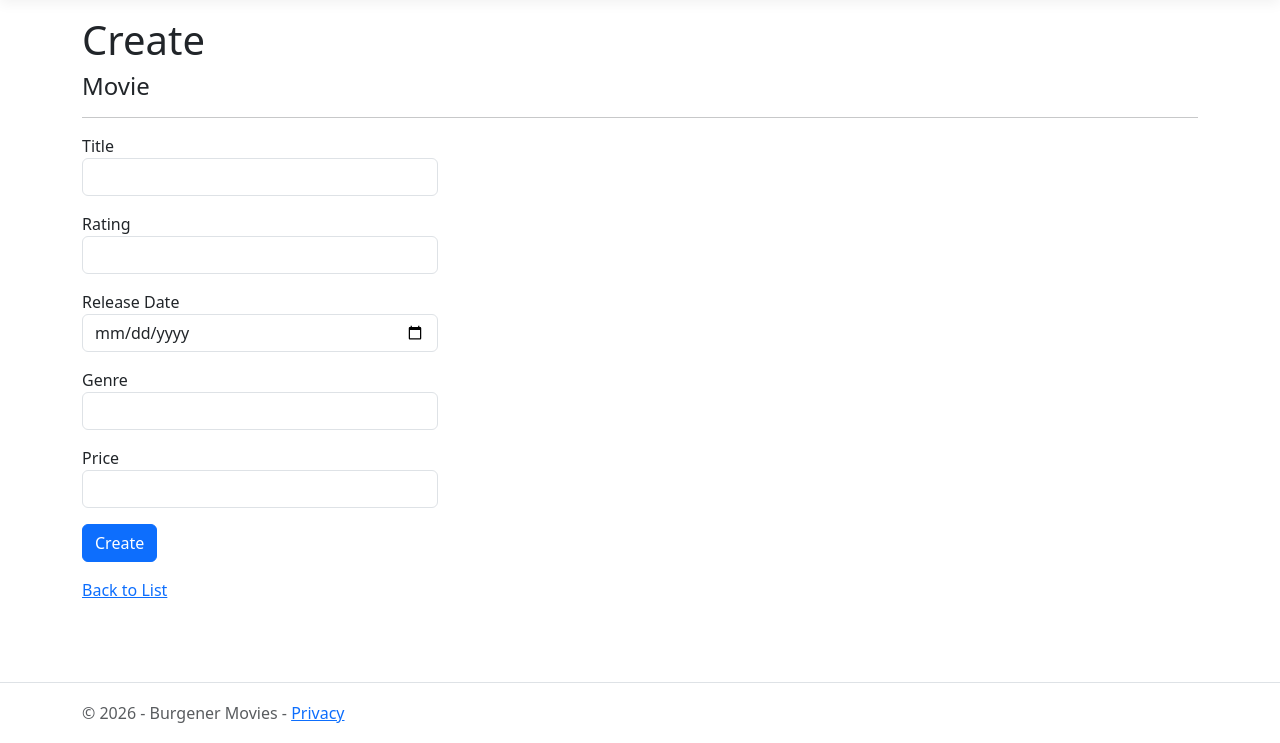
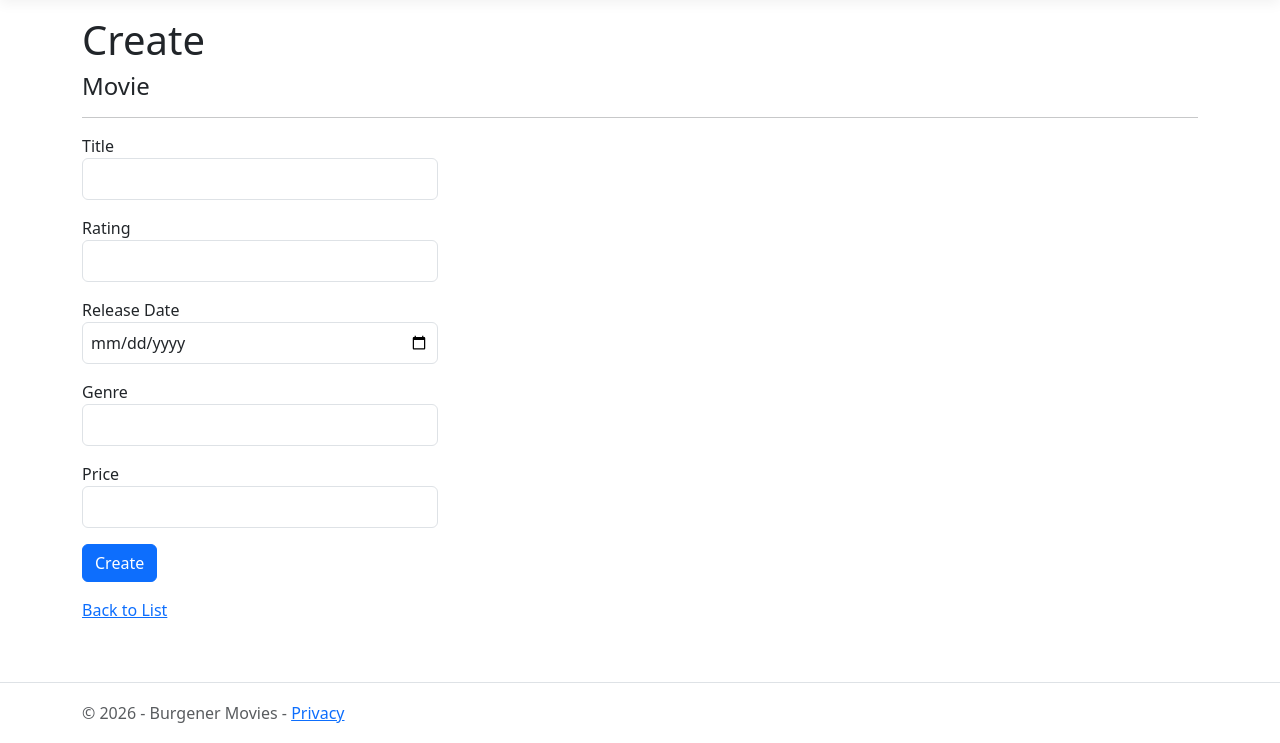
Before and after one commit to blburgen/Mvc-Movie, an ASP.NET Core app: page /Movies/Create in a window 1280 px wide. Shown: the part 57-800 px from the top of the page. Run offline with ASP.NET Core 8, Linux system fonts and the light colour scheme; style sheets or scripts are compiled from the project's sources.

Commit message:
added padding to input fields

```diff
--- a/Views/Movies/Create.cshtml
+++ b/Views/Movies/Create.cshtml
@@ -14,27 +14,27 @@
             <div asp-validation-summary="ModelOnly" class="text-danger"></div>
             <div class="form-group pb-3">
                 <label asp-for="Title" class="control-label"></label>
-                <input asp-for="Title" class="form-control" />
+                <input asp-for="Title" class="form-control p-2" />
                 <span asp-validation-for="Title" class="text-danger"></span>
             </div>
             <div class="form-group pb-3">
                 <label asp-for="Rating" class="control-label"></label>
-                <input asp-for="Rating" class="form-control" />
+                <input asp-for="Rating" class="form-control p-2" />
                 <span asp-validation-for="Rating" class="text-danger"></span>
             </div>
             <div class="form-group pb-3">
                 <label asp-for="ReleaseDate" class="control-label"></label>
-                <input asp-for="ReleaseDate" class="form-control" />
+                <input asp-for="ReleaseDate" class="form-control p-2" />
                 <span asp-validation-for="ReleaseDate" class="text-danger"></span>
             </div>
             <div class="form-group pb-3">
                 <label asp-for="Genre" class="control-label"></label>
-                <input asp-for="Genre" class="form-control" />
+                <input asp-for="Genre" class="form-control p-2" />
                 <span asp-validation-for="Genre" class="text-danger"></span>
             </div>
             <div class="form-group pb-3">
                 <label asp-for="Price" class="control-label"></label>
-                <input asp-for="Price" class="form-control" />
+                <input asp-for="Price" class="form-control p-2" />
                 <span asp-validation-for="Price" class="text-danger"></span>
             </div>
             <div class="form-group pb-3">
```
Also changed, not shown: Views/Movies/Edit.cshtml (+5 -5 lines), Views/Movies/Index.cshtml (+7 -3 lines), 3 other files.
